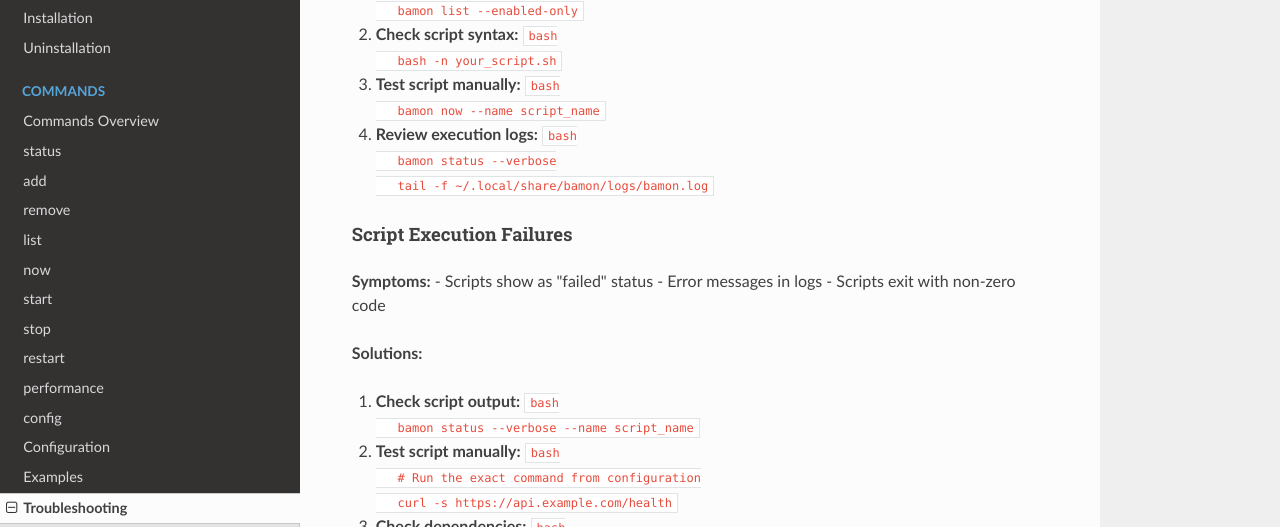
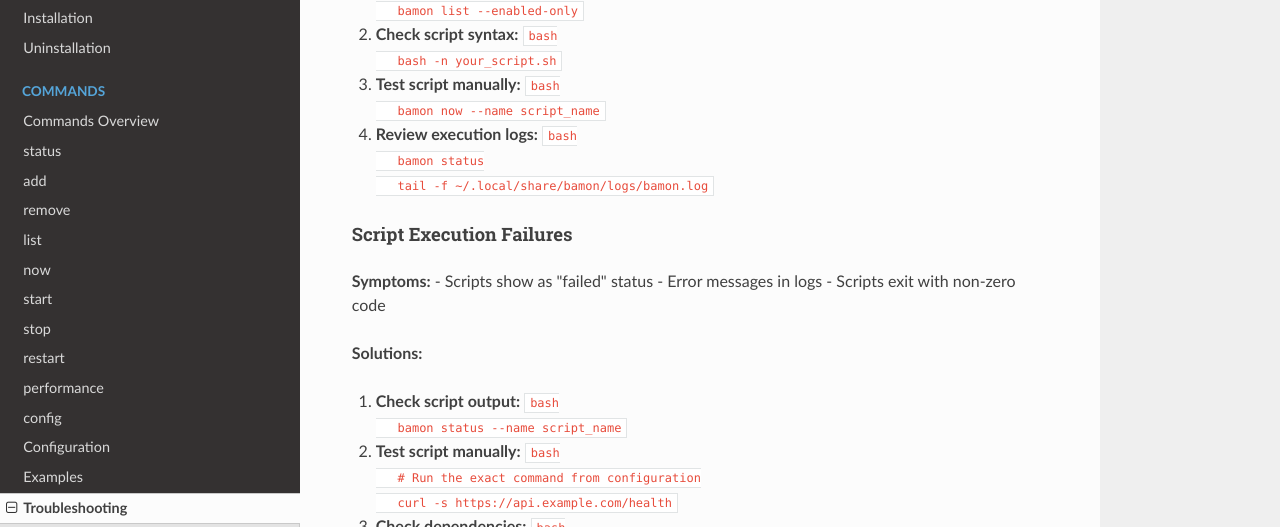
Before and after one commit to WawRepo/bamon, an MkDocs documentation site: the page built from docs/troubleshooting.md, in a window 1280 px wide and 900 px high, scrolled down 1240 px. Shown: the part 131-658 px from the top of the window. Built offline with MkDocs 1.6.1, drawn with Linux system fonts in a browser that asks for light colours; nearby versions of some CDN libraries; some of the changed text lies outside the part shown.

Commit message:
docs: remove unimplemented features from documentation
- Remove log_level from configuration.md (not implemented in code)
- Remove --verbose flag from status command documentation
- Update FAQ.md to remove verbose status references
- Update bamon.1.md to remove verbose flag documentation
- Update troubleshooting.md to remove verbose status examples
- Update commands/index.md and commands/now.md to remove verbose references
- Fix all documentation to accurately reflect implemented features only

This ensures documentation matches the actual codebase implementation.

````diff
--- a/docs/troubleshooting.md
+++ b/docs/troubleshooting.md
@@ -91,7 +91,7 @@ Common issues and solutions for BAMON.
 
 4. **Review execution logs:**
    ```bash
-   bamon status --verbose
+   bamon status
    tail -f ~/.local/share/bamon/logs/bamon.log
    ```
 
@@ -106,7 +106,7 @@ Common issues and solutions for BAMON.
 
 1. **Check script output:**
    ```bash
-   bamon status --verbose --name script_name
+   bamon status --name script_name
    ```
 
 2. **Test script manually:**
@@ -356,7 +356,7 @@ tail -f ~/.local/share/bamon/logs/bamon.log
 bamon now --name script_name
 
 # Check detailed status
-bamon status --verbose --name script_name
+bamon status --name script_name
 
 # Review execution history
 bamon status --json | jq '.scripts[] | select(.name=="script_name")'
````
Also changed, not shown: docs/FAQ.md (+3 -3 lines), docs/bamon.1.md (+1 -3 lines), docs/commands/index.md (+1 -1 lines), docs/commands/now.md (+1 -1 lines), docs/configuration.md (+0 -1 lines).
